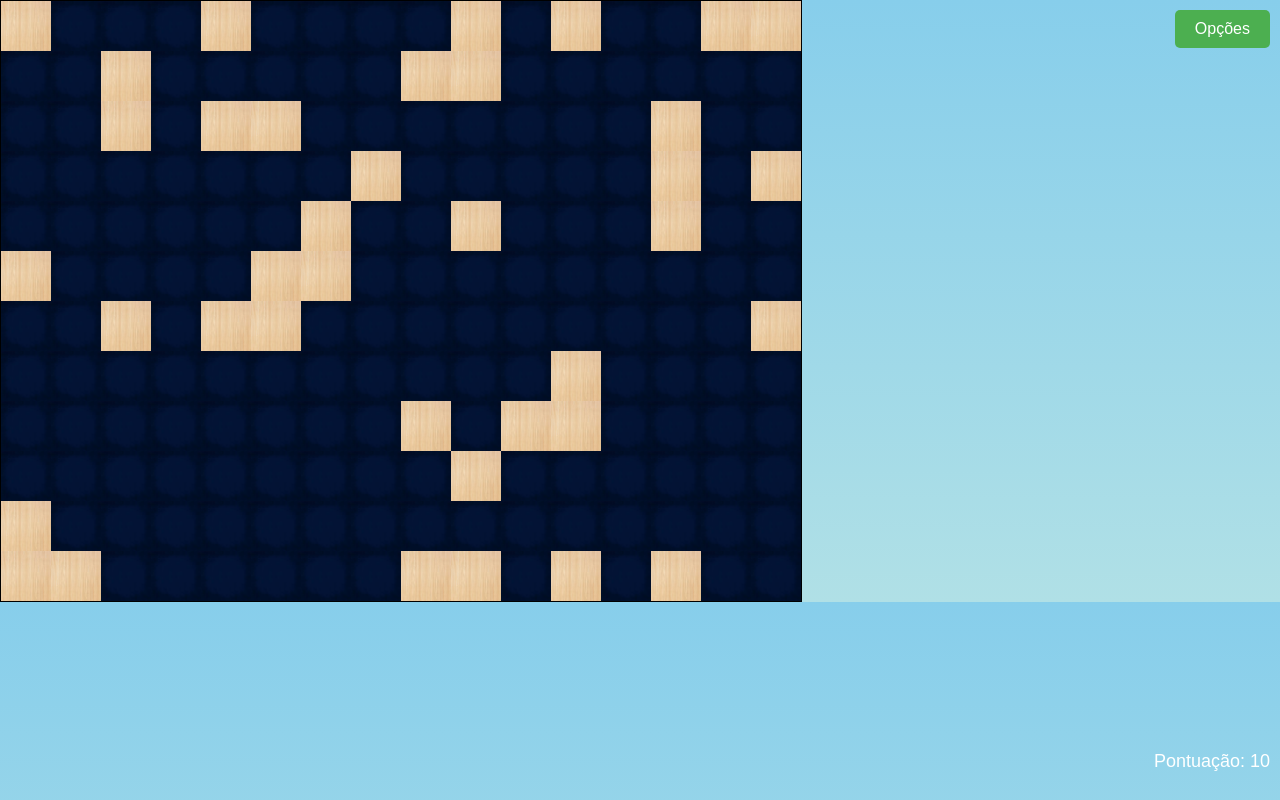
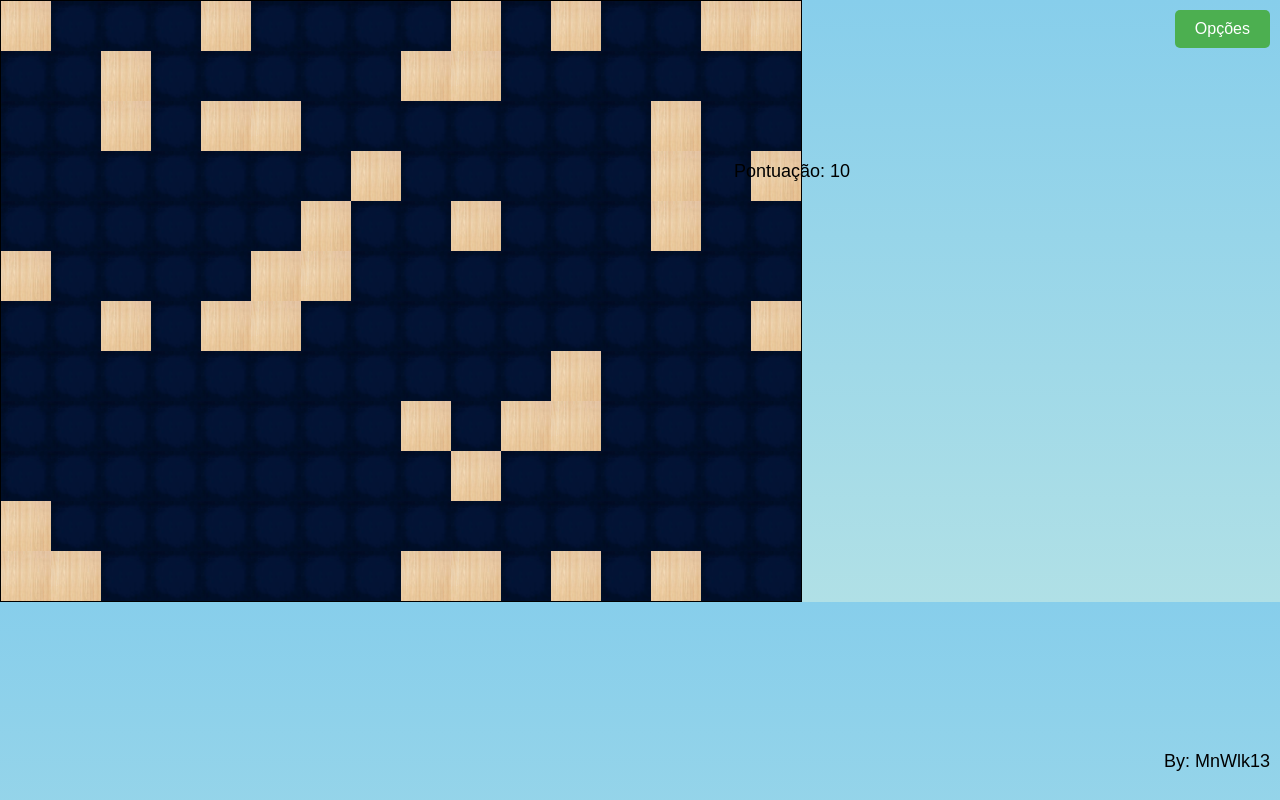
Before and after one commit to MnWlk13/aimtraining, a plain HTML site: page index.html in a window 1280 px wide. Drawn offline with Linux system fonts and the light colour scheme.

Commit message:
Update index.html

```diff
--- a/index.html
+++ b/index.html
@@ -67,10 +67,17 @@
             font-size: 16px;
         }
         #score {
-            position: fixed;
+            position: absolute;
+            bottom:600px;
+            right: 430px;
+            color: #000000;
+            font-size: 18px;
+        }
+        #credito {
+            position: absolute;
             bottom: 10px;
             right: 10px;
-            color: #FFF;
+            color: #000000;
             font-size: 18px;
         }
         #timer {
@@ -78,7 +85,7 @@
             position: absolute;
             top: 40px;
             right: 10px;
-            color: #FFF;
+            color: #000000;
             font-size: 18px;
         }
         #optionsButton {
@@ -131,6 +138,7 @@
         <button id="closeOptions">Fechar</button>
     </div>
     <p id="score">Pontuação: 10</p>
+    <p id="credito">By: MnWlk13</p>
     <p id="timer" style="display: none;">Tempo: 0s</p>
     <script>
         const canvas = document.getElementById('gameCanvas');
```
